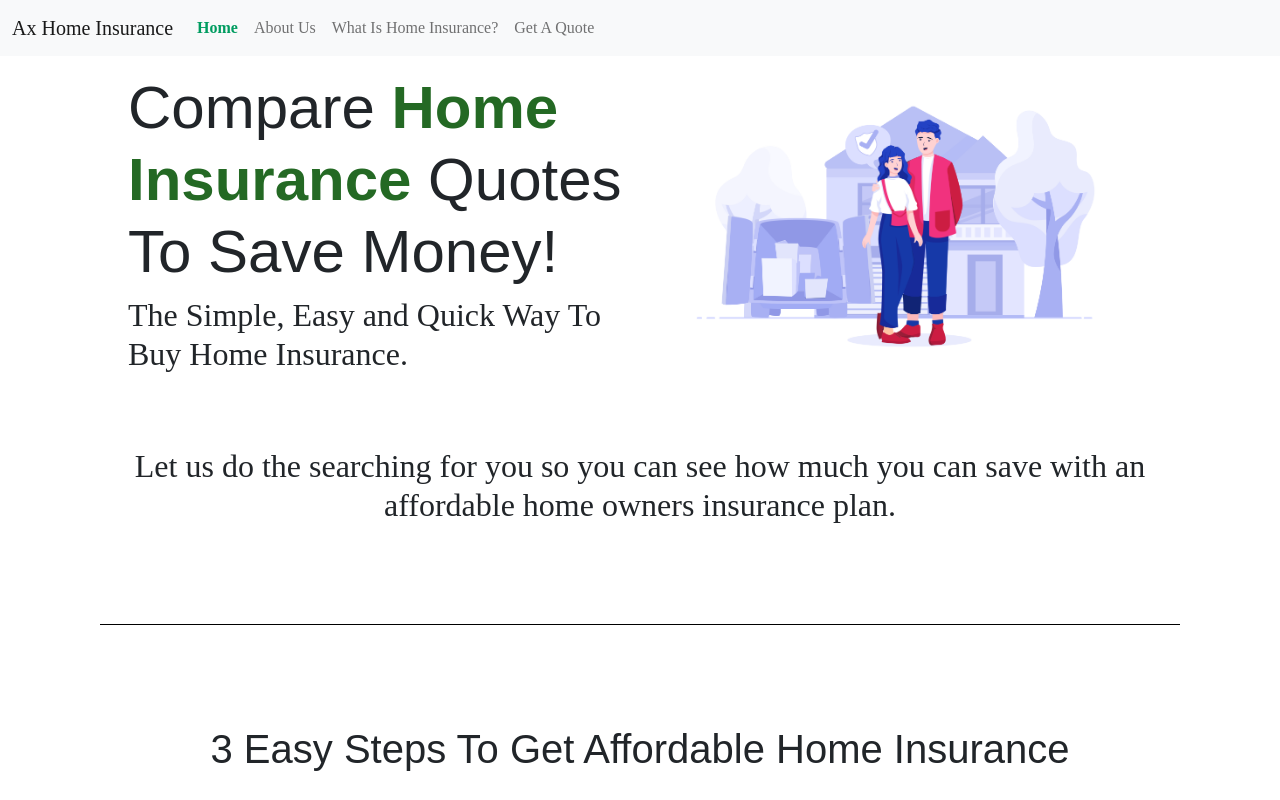
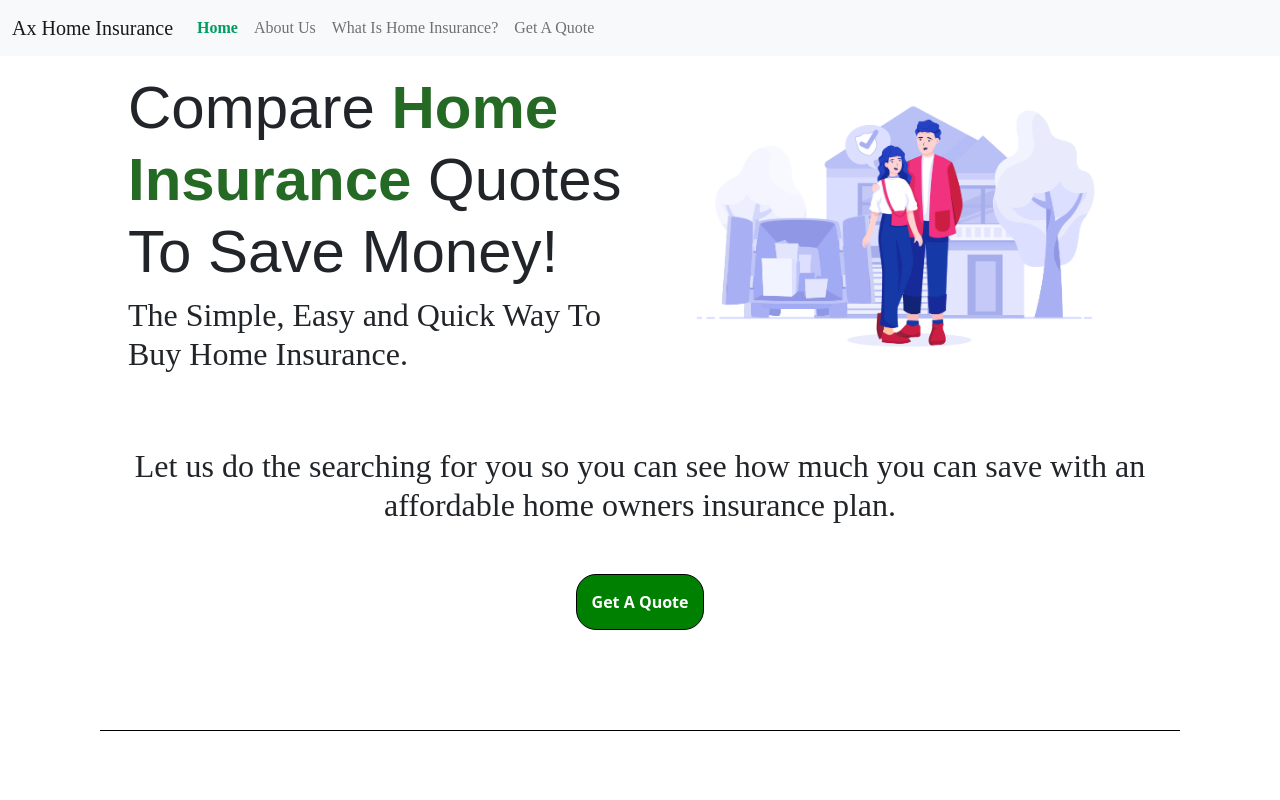
Before and after one commit to axad-capital/ax-home-insure, a React (Create React App) app in the folder client/: page / in a window 1280 px wide. Shown: the top 800 px of the page. Built offline with nearby package versions, Linux system fonts and the light colour scheme.

Commit message:
added get quote btn

```diff
--- a/client/src/components/HomeComp/HomeComp.js
+++ b/client/src/components/HomeComp/HomeComp.js
@@ -24,6 +24,9 @@ function HomeComp() {
                     <button onClick={handleFormSubmit} className='zip-btn'>Submit</button>
                 </div> */}
                 <h2 className='form-info'>Let us do the searching for you so you can see how much you can save with an affordable home owners insurance plan.</h2>
+                <div className='button-container'>
+                    <button onClick={() => window.location.href = '/get-quote'} className='get-quote-btn'>Get A Quote</button>
+                </div>
             </div>
 
             <div className="line"></div>
@@ -72,6 +75,10 @@ function HomeComp() {
                 <div className="what-is-info">
                     <h2>Home insurance, or homeowner's insurance (abbreviated sometimes as HOI), is a type of insurance that covers a private residence. It is a policy that groups various personal insurance protections, which can include losses occurring to one's home, its contents, loss of use living expenses, or loss of other personal possessions of the owner of the home, as well as coverage for liability for accidents that may happen at the home or at the hands of the homeowner within their property.</h2>
                 </div>
+                <div className='button-container'>
+                    <button onClick={() => window.location.href = '/get-quote'} className='get-quote-btn'>Get A Quote</button>
+                </div>
+                <br />
             </div>
         </div>
     )
--- a/client/src/components/HomeComp/homeComp.css
+++ b/client/src/components/HomeComp/homeComp.css
@@ -18,6 +18,24 @@
 .green {
     color: rgb(36, 105, 36);
     font-weight: 600;
+}
+
+.button-container {
+    text-align: center;
+    margin-top: 50px;
+}
+
+.get-quote-btn {
+    padding: 15px;
+    color: white;
+    border: 1px solid black;
+    border-radius: 20px;
+    background-color: green;
+    font-weight: 700;
+}
+
+.get-quote-btn:hover {
+    background-color: rgb(0, 128, 122);
 }
 
 .header-img-container {
--- a/client/src/pages/QuotePage/QuotePage.js
+++ b/client/src/pages/QuotePage/QuotePage.js
@@ -10,9 +10,9 @@ const QuotePage = () => {
             .then(data => {
                 let formData = {
                     id: uuidv4(),
-                    firstName: document.getElementById('first').value,
-                    lastName: document.getElementById('last').value,
-                    email: document.getElementById('email').value,
+                    // firstName: document.getElementById('first').value,
+                    // lastName: document.getElementById('last').value,
+                    // email: document.getElementById('email').value,
                     homeOwner: document.getElementById('home-owner').value,
                     insured: document.getElementById('insured').value,
                     phone: document.getElementById('phone-num').value,
@@ -30,9 +30,9 @@ const QuotePage = () => {
                         "ni_ref": "/thank-you"
                     },
                     "contact": {
-                        "first_name": formData.firstName,
-                        "last_name": formData.lastName,
-                        "email": formData.email,
+                        // "first_name": formData.firstName,
+                        // "last_name": formData.lastName,
+                        // "email": formData.email,
                         "zip": formData.zipcode,
                         "homeowner": formData.homeOwner,
                     },
@@ -67,16 +67,17 @@ const QuotePage = () => {
                 <h1 id='quote-heading'>Get A Free Quote Now</h1>
                 <p className='quote-sub-heading'>Stay Home & Find Affordable Car Insurance In 2 Minutes</p>
                 <div className='quote-form-info'>
-                    <label htmlFor="first">First Name</label>
-                    <input id='first' name='first' className='form-input' type="text" placeholder='First Name' />
-                    <label htmlFor="last">Last Name</label>
-                    <input id='last' name='last' className='form-input' type="text" placeholder='Last Name' />
+                    {/* <label htmlFor="first">First Name</label>
+                    <input id='first' name='first' className='form-input' type="text" placeholder='First Name' /> */}
+
+                    {/* <label htmlFor="last">Last Name</label>
+                    <input id='last' name='last' className='form-input' type="text" placeholder='Last Name' /> */}
 
                     <label className='zip-code-label' htmlFor="zip">Enter Your Zipcode</label>
                     <input id='form-zip' name='zip' className='form-input' type="text" placeholder='Zipcode' />
 
-                    <label htmlFor="email">Email</label>
-                    <input id='email' name='email' className='form-input' type="text" placeholder='Email' />
+                    {/* <label htmlFor="email">Email</label>
+                    <input id='email' name='email' className='form-input' type="text" placeholder='Email' /> */}
 
                     {/* <label htmlFor="bday">Date of Birth</label>
                     <input id='bday' name='bday' className='form-input' type="date" /> */}
@@ -92,8 +93,8 @@ const QuotePage = () => {
                         <option value="No">No</option>
                     </select>
 
-                    <label htmlFor="phone-num">Phone Number</label>
-                    <input id='phone-num' name='phone-num' className='form-input' type="text" placeholder='Phone Number' />
+                    {/* <label htmlFor="phone-num">Phone Number</label>
+                    <input id='phone-num' name='phone-num' className='form-input' type="text" placeholder='Phone Number' /> */}
 
                     <br />
                     <button className='form-btn' onClick={quoteFormHandler}>Submit</button>
--- a/package.json
+++ b/package.json
@@ -32,6 +32,7 @@
   "dependencies": {
     "concurrently": "^7.0.0",
     "express": "^4.17.3",
-    "mongoose": "^6.2.9"
+    "mongoose": "^6.2.9",
+    "nodemon": "^2.0.15"
   }
 }
```
Also changed, not shown: 1 other file (tests, documents, lock files or other folders).
